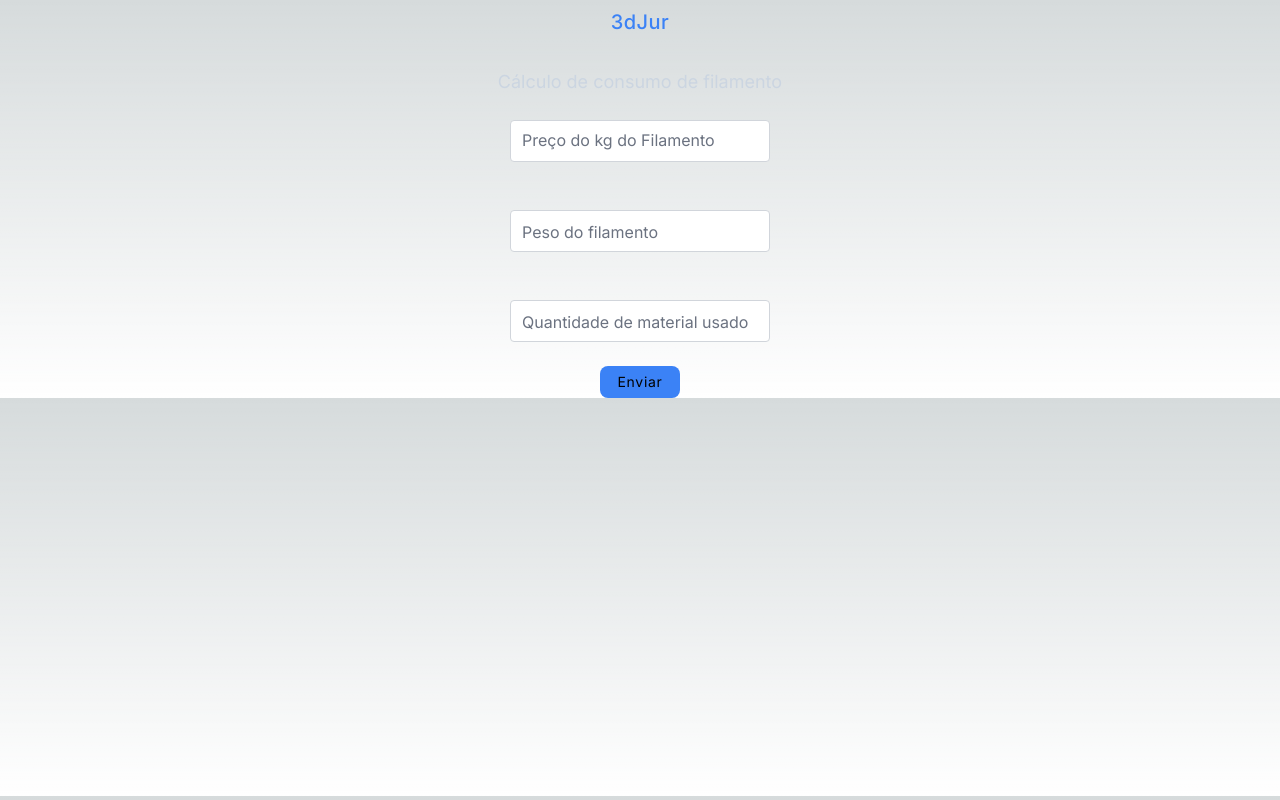
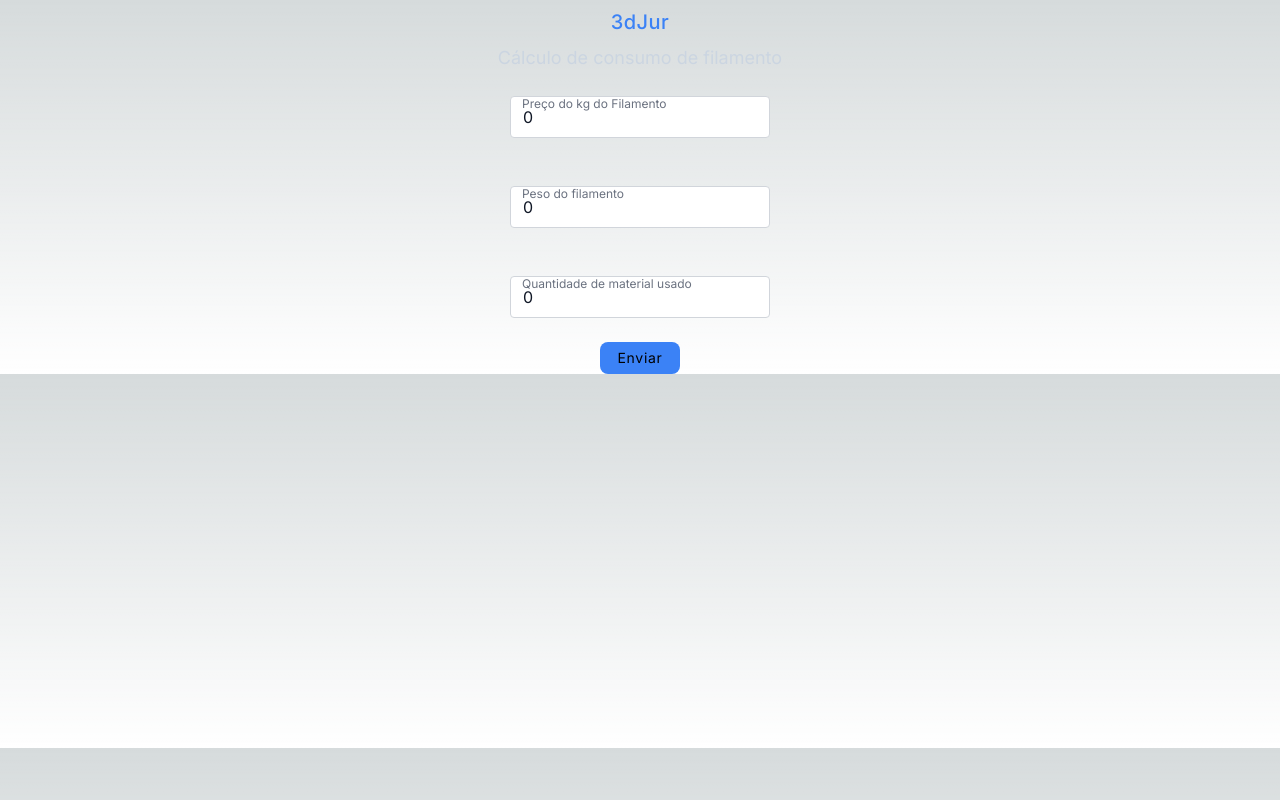
Before and after one commit to felps019/orcamento3d, a Next.js app: page / in a window 1280 px wide. Built offline with nearby package versions, Linux system fonts and the light colour scheme.

Commit message:
adding onchange in fields

```diff
--- a/src/app/page.tsx
+++ b/src/app/page.tsx
@@ -3,9 +3,11 @@ import { FilamentCalculation } from "@/components/filament-calculation/filament-
 export default function Home() {
   return (
     <div>
-    <h1 className="flex justify-center text-xl my-2 font-medium text-blue-500 tracking-wide">3dJur</h1>
-    <br />
-    <FilamentCalculation />
+      <h1 className="flex justify-center text-xl my-2 font-medium text-blue-500 tracking-wide">
+        3dJur
+      </h1>
+
+      <FilamentCalculation />
     </div>
   );
 }
--- a/src/components/filament-calculation/filament-calculation.tsx
+++ b/src/components/filament-calculation/filament-calculation.tsx
@@ -1,24 +1,32 @@
-import React from "react";
+'use client'
+import React, { useState } from "react";
 
 export function FilamentCalculation() {
+  const [price, setPrice] = useState('0')
+  const [weight, setWeight] = useState('0')
+  const [quantity, setQuantity] = useState('0')
+
   return (
     <>
-      <h2 className="text-lg text-slate-300 flex justify-center">Cálculo de consumo de filamento</h2>
+      <h2 className="text-lg text-slate-300 flex justify-center" > Cálculo de consumo de filamento</h2>
       <form
         className="flex flex-col justify-center items-center"
         action="#"
-        method="post"
       >
         <br />
         <div className="relative mb-6">
           <input
             className="peer text-gray-900 rounded border border-gray-300 w-full px-3 py-2 placeholder-transparent focus:outline-none focus:ring-2 focus:ring-blue-800"
-            type="text"
+            type="number"
             id="valor"
+            onChange={(e)=>{
+              setPrice(e.target.value)
+            }}
+            value={price}
             required/>
           <label
             htmlFor="valor"
-            className="absolute left-3 top-2 text-gray-500 transition-all peer-placeholder-shown:top-2.5 peer-placeholder-shown:text-gray-500 peer-focus:top-0 peer-focus:text-xs peer-focus:text-blue-500"
+            className="absolute left-3 top-0 text-gray-500 peer-placeholder-shown:top-2.5 peer-placeholder-shown:text-gray-500 text-xs peer-focus:text-blue-500"
           >
             Preço do kg do Filamento
           </label>
@@ -27,14 +35,17 @@ export function FilamentCalculation() {
         <div className="relative mb-6">
           <input
             className="peer text-gray-900 rounded border border-gray-300 w-full px-3 py-2 placeholder-transparent focus:outline-none focus:ring-2 focus:ring-blue-500"
-            type="text"
+            type="number"
             id="kg"
-            placeholder="Digite aqui"
+            onChange={(e)=>{
+              setWeight(e.target.value)
+            }}
+            value={weight}
             required
           />
           <label
             htmlFor="kg"
-            className="absolute left-3 top-2 text-gray-500 transition-all peer-placeholder-shown:top-2.5 peer-placeholder-shown:text-gray-500 peer-focus:top-0 peer-focus:text-xs peer-focus:text-blue-500"
+            className="absolute left-3 top-0 text-gray-500 peer-placeholder-shown:top-2.5 peer-placeholder-shown:text-gray-500 text-xs peer-focus:text-blue-500"
           >
             Peso do filamento
           </label>
@@ -43,14 +54,17 @@ export function FilamentCalculation() {
         <div className="relative mb-6">
           <input
             className="peer text-gray-900 rounded border border-gray-300 w-full px-3 py-2 placeholder-transparent focus:outline-none focus:ring-2 focus:ring-blue-500"
-            type="text"
+            type="number"
             id="quantity"
-            placeholder="Digite aqui"
+            onChange={(e)=>{
+              setQuantity(e.target.value)
+            }}
+            value={quantity}
             required
           />
           <label
             htmlFor="quantity"
-            className="absolute left-3 top-2 text-gray-500 transition-all peer-placeholder-shown:top-2.5 peer-placeholder-shown:text-gray-500 peer-focus:top-0 peer-focus:text-xs peer-focus:text-blue-500"
+            className="absolute left-3 top-0 text-gray-500 peer-placeholder-shown:top-2.5 peer-placeholder-shown:text-gray-500 text-xs peer-focus:text-blue-500"
           >
             Quantidade de material usado
           </label>
```
